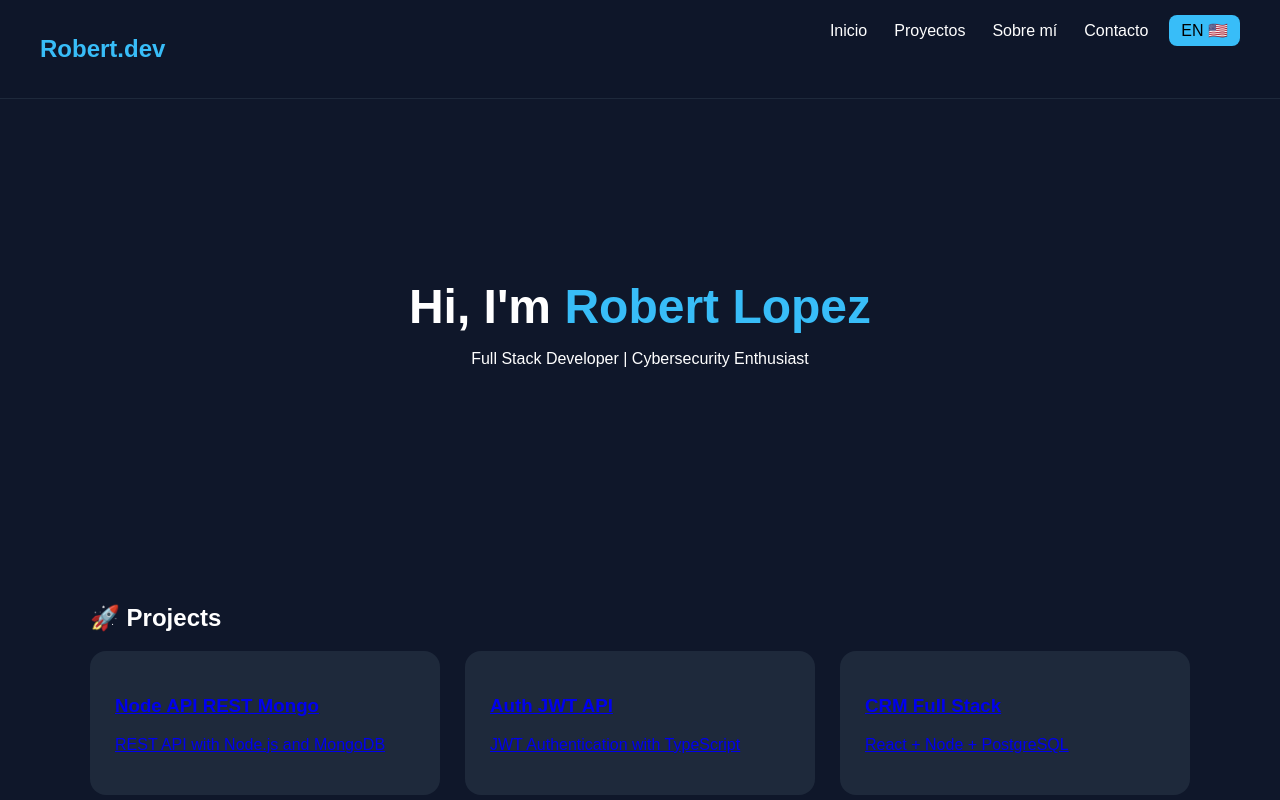
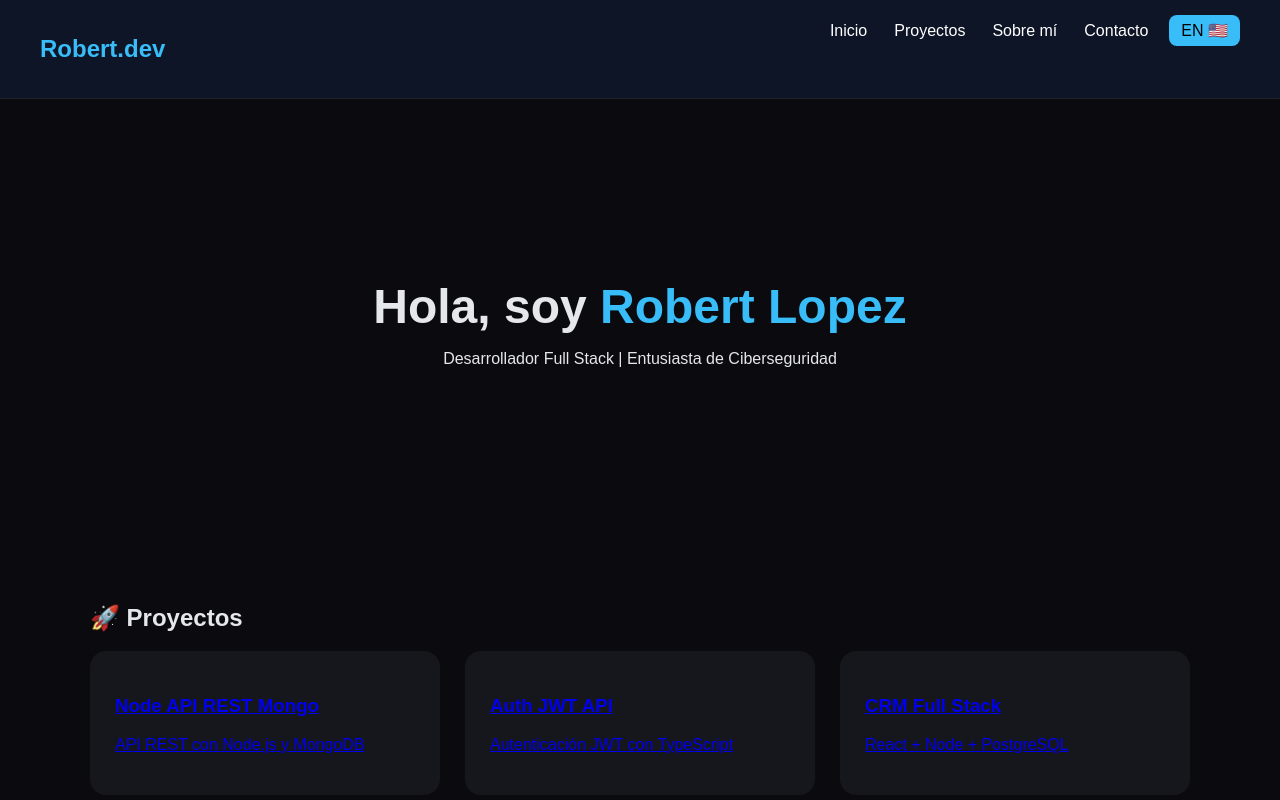
Before and after one commit to Churiflow/portfolio, a React app: page / in a window 1280 px wide. Shown: the top 800 px of the page. Built offline with nearby package versions, Linux system fonts and the light colour scheme; the HTML template or start-up script is replaced by a standard one.

Commit message:
dark theme + bilingual working 1

```diff
--- a/src/App.jsx
+++ b/src/App.jsx
@@ -1,22 +1,14 @@
-import { Routes, Route } from "react-router-dom";
+import { useState } from "react";
 import Navbar from "./components/Navbar";
-
 import Home from "./pages/Home";
-import Projects from "./pages/Projects";
-import About from "./pages/About";
-import Contact from "./pages/Contact";
 
 function App() {
+  const [lang, setLang] = useState("es");
+
   return (
     <>
-      <Navbar />
-
-      <Routes>
-        <Route path="/" element={<Home />} />
-        <Route path="/projects" element={<Projects />} />
-        <Route path="/about" element={<About />} />
-        <Route path="/contact" element={<Contact />} />
-      </Routes>
+      <Navbar lang={lang} setLang={setLang} />
+      <Home lang={lang} />
     </>
   );
 }
--- a/src/components/Navbar.jsx
+++ b/src/components/Navbar.jsx
@@ -1,7 +1,4 @@
-import { useState } from "react";
-
-function Navbar() {
-  const [lang, setLang] = useState("es");
+function Navbar({ lang, setLang }) {
 
   const toggleLang = () => {
     setLang(lang === "es" ? "en" : "es");
@@ -19,12 +16,15 @@ function Navbar() {
         <button onClick={() => scrollTo("home")}>
           {lang === "es" ? "Inicio" : "Home"}
         </button>
+
         <button onClick={() => scrollTo("projects")}>
           {lang === "es" ? "Proyectos" : "Projects"}
         </button>
+
         <button onClick={() => scrollTo("about")}>
           {lang === "es" ? "Sobre mí" : "About"}
         </button>
+
         <button onClick={() => scrollTo("contact")}>
           {lang === "es" ? "Contacto" : "Contact"}
         </button>
--- a/src/index.css
+++ b/src/index.css
@@ -1,8 +1,8 @@
 body {
   margin: 0;
   font-family: Arial, Helvetica, sans-serif;
-  background: #0f172a;
-  color: white;
+  background: #0b0b0f;   /* negro elegante */
+  color: #e5e7eb;
 }
 
 /* NAVBAR */
@@ -15,7 +15,7 @@ body {
   display: flex;
   justify-content: space-between;
   padding: 15px 40px;
-  border-bottom: 1px solid #1e293b;
+  border-bottom: 1px solid #22222b;
 }
 
 .logo {
@@ -70,7 +70,7 @@ section {
 }
 
 .card {
-  background: #1e293b;
+  background: #16161d;
   padding: 25px;
   border-radius: 16px;
   transition: 0.3s;
```
